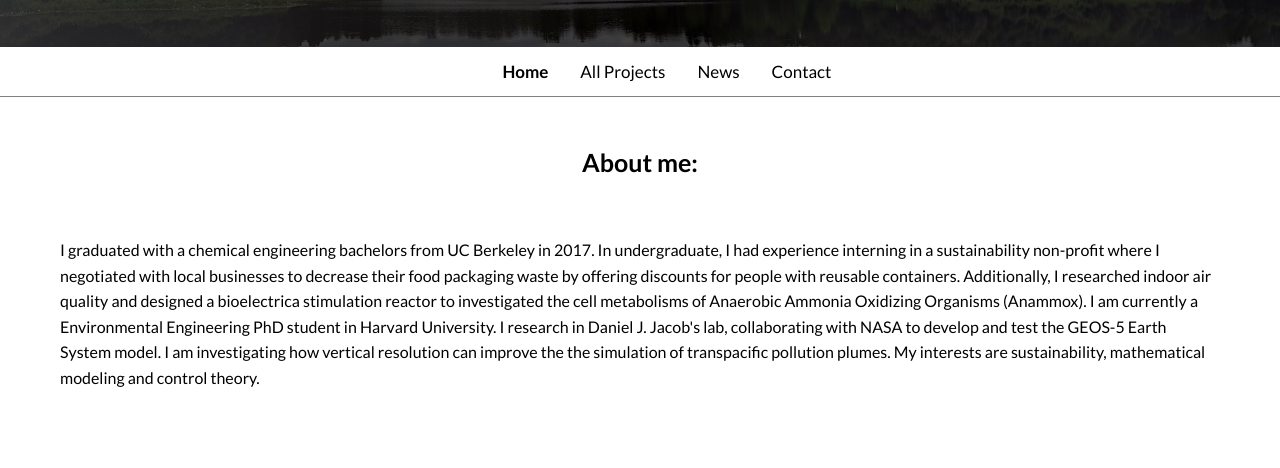
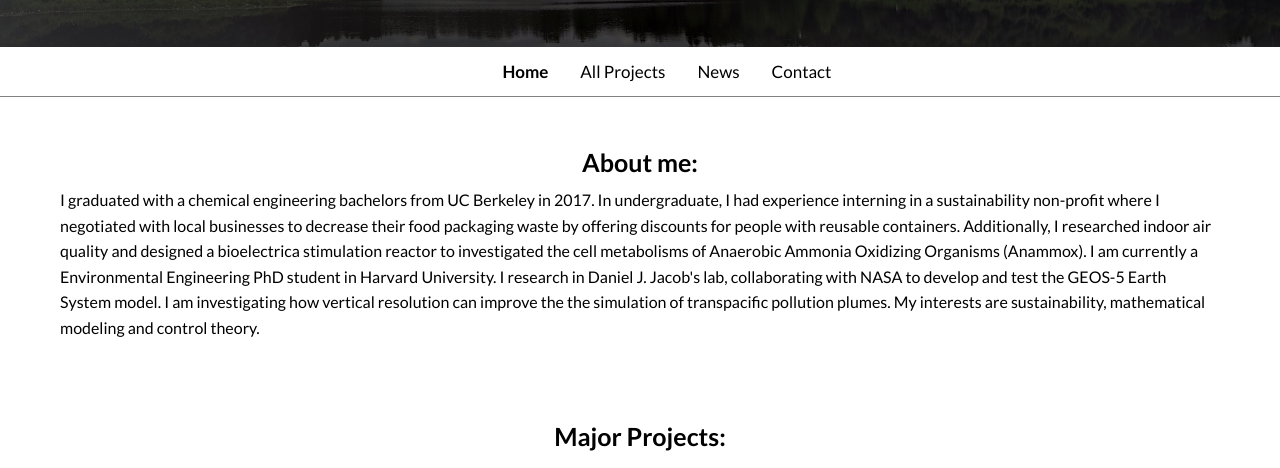
Before and after one commit to ashaw3895/ashaw3895.github.io, a plain HTML site: page index.html in a window 1280 px wide. Shown: the part 303-771 px from the top of the page. Drawn offline with nearby package versions, Linux system fonts and the light colour scheme.

Commit message:
fixed bio padding

```diff
--- a/assets/css/style.css
+++ b/assets/css/style.css
@@ -225,6 +225,7 @@ ul.topnav li.icon {display: none;}
 /* bio about me section on the index page*/
 #bio {
 	padding: 60px;
+	padding-top: 10px;
 	margin: auto;
 	line-height: 1.6;
 }
```
